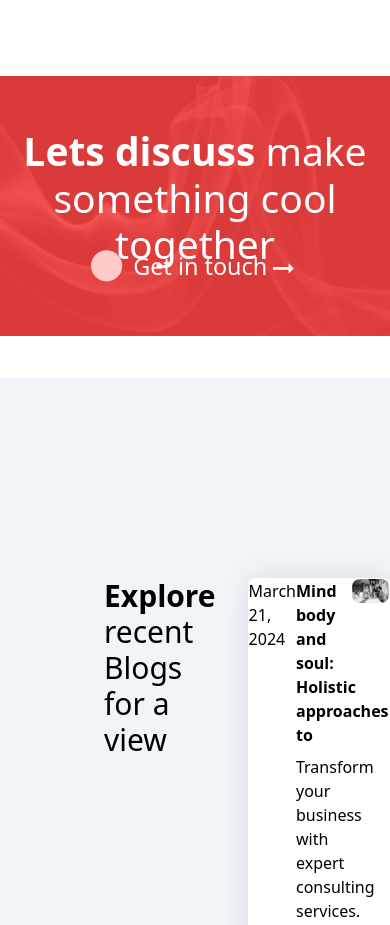
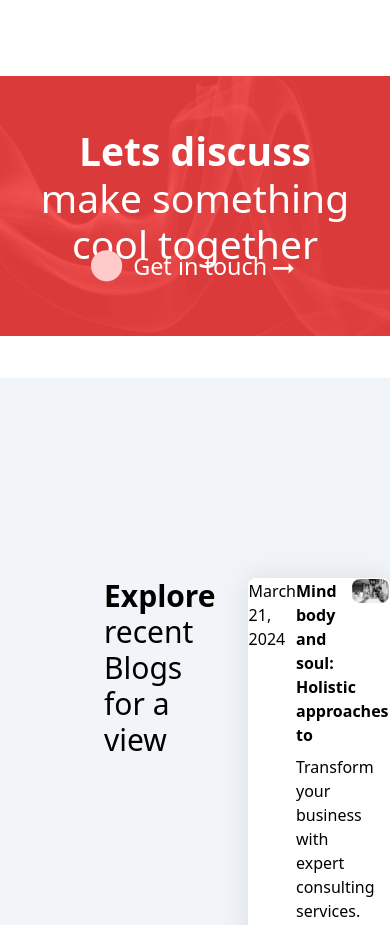
Before and after one commit to rkcoola792/media-dynox-revamped, a React (Vite) app: page /marketing in a window 390 px wide. Shown: the part 5920-6845 px from the top of the page. Built offline with nearby package versions, Linux system fonts and the light colour scheme; the HTML template or start-up script is replaced by a standard one.

Commit message:
get in touch responsive

```diff
--- a/src/components/Homepage/Section2.jsx
+++ b/src/components/Homepage/Section2.jsx
@@ -25,7 +25,7 @@ const Section2 = () => {
             whileInView={{ opacity: 1, y: 0 }}
             transition={{ duration: 0.5, delay: 0.1 }}
           >
-            <h1 className="lg:text-2xl xl:text-3xl sm:text-lg z-30  p-6 px-8 text-2xl leading-9 ml-1 hover:text-white transition duration-200 ease-linear hover:ease-linear">
+            <h1 className="lg:text-2xl xl:text-3xl sm:text-lg z-30   px-8 text-2xl leading-9 ml-1 hover:text-white transition duration-200 ease-linear hover:ease-linear">
               <span className="font-bold">We are creators.</span> The
               masterminds behind{" "}
               <span className="font-bold">great innovations.</span>
--- a/src/components/Homepage/Section9.jsx
+++ b/src/components/Homepage/Section9.jsx
@@ -19,7 +19,7 @@ const Section9 = () => {
     >
       <img src="/cta-banner.png" alt="" className="h-[200px] sm:h-full " />
       <motion.h1
-        className="absolute top-[20%] md:text-5xl sm:text-3xl  text-white text-center lg:top-28 sm:top-20 sm:leading-[70px] sm:w-[50%] font-thin text-3xl w-[80%]"
+        className="absolute top-[20%] md:text-4xl sm:text-2xl lg:text-5xl text-white text-center lg:top-28 sm:top-20 lg:leading-[50px] sm:w-[50%] font-thin text-3xl w-[80%] px-8 md:px-0"
         initial={{ opacity: 0, y: 75 }}
         whileInView={{ opacity: 1, y: 0 }}
         transition={{ duration: 0.5, delay: 0.1 }}
```
